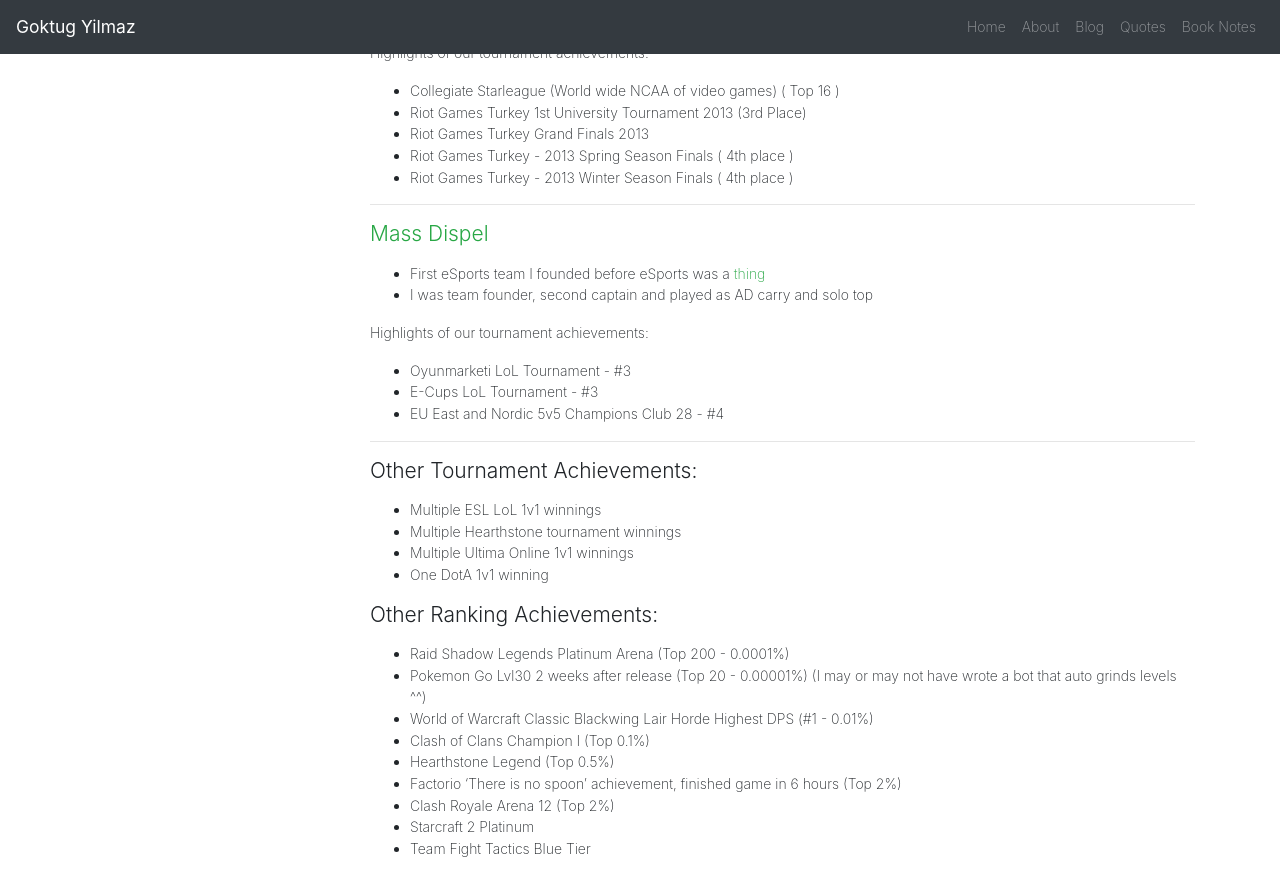
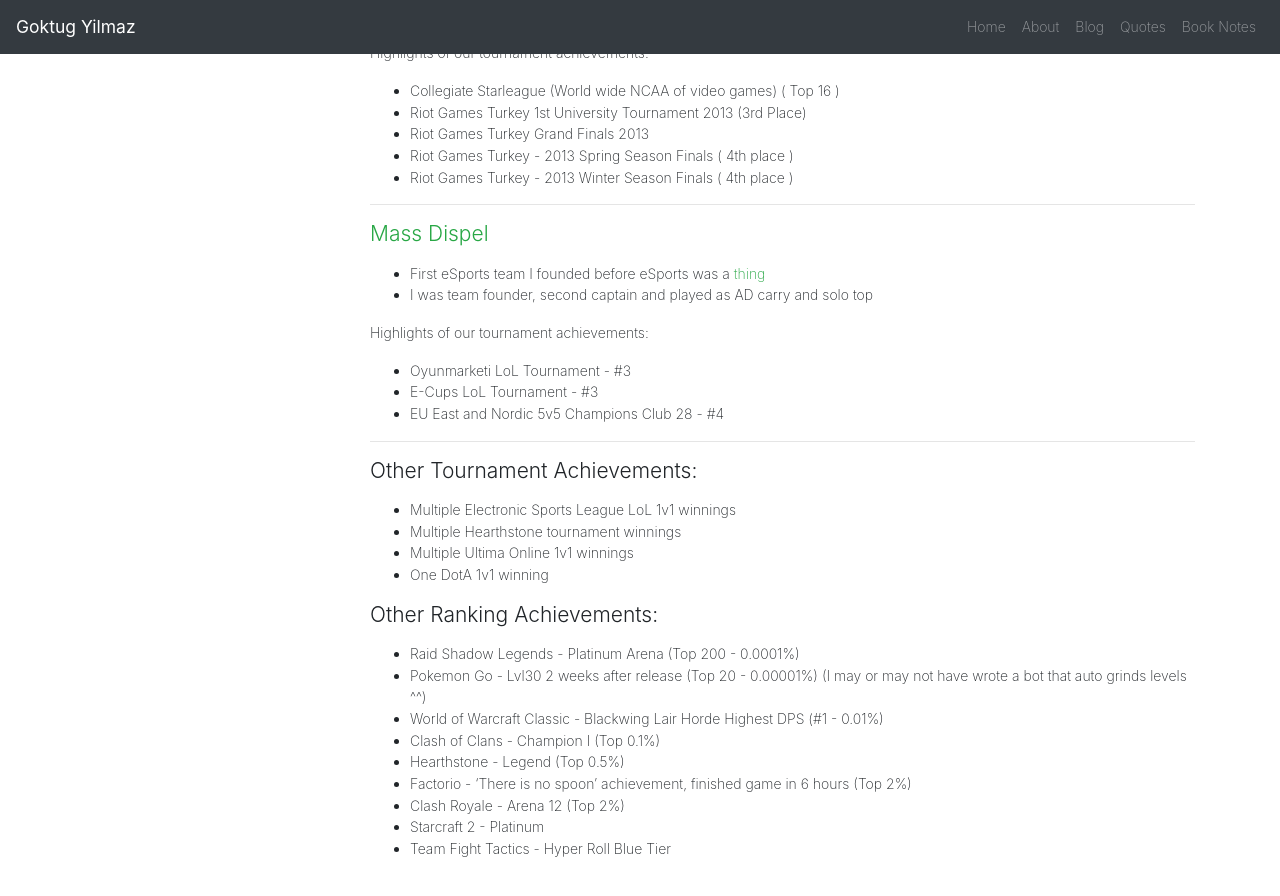
Before and after one commit to Esqarrouth/goktugyil.github.io, a Jekyll site: the page built from _pages/games.md, in a window 1280 px wide and 900 px high, scrolled down 1673 px. Shown: the top 896 px of the window. Built offline with Jekyll 4.4.1, drawn with Linux system fonts in a browser that asks for light colours; our own code applies the rules of GitHub Pages for plain Markdown files.

Commit message:
Update games.md

```diff
--- a/_pages/games.md
+++ b/_pages/games.md
@@ -99,18 +99,18 @@ Highlights of our tournament achievements:
 
 #### Other Tournament Achievements:
 
-- Multiple ESL LoL 1v1 winnings
+- Multiple Electronic Sports League LoL 1v1 winnings
 - Multiple Hearthstone tournament winnings
 - Multiple Ultima Online 1v1 winnings
 - One DotA 1v1 winning
 
 #### Other Ranking Achievements:
-- Raid Shadow Legends Platinum Arena (Top 200 - 0.0001%)
-- Pokemon Go Lvl30 2 weeks after release (Top 20 - 0.00001%) (I may or may not have wrote a bot that auto grinds levels ^^)
-- World of Warcraft Classic Blackwing Lair Horde Highest DPS (#1 - 0.01%)
-- Clash of Clans Champion I (Top 0.1%)
-- Hearthstone Legend (Top 0.5%)
-- Factorio 'There is no spoon' achievement, finished game in 6 hours (Top 2%)
-- Clash Royale Arena 12 (Top 2%)
-- Starcraft 2 Platinum
-- Team Fight Tactics Blue Tier
+- Raid Shadow Legends - Platinum Arena (Top 200 - 0.0001%)
+- Pokemon Go - Lvl30 2 weeks after release (Top 20 - 0.00001%) (I may or may not have wrote a bot that auto grinds levels ^^)
+- World of Warcraft Classic - Blackwing Lair Horde Highest DPS (#1 - 0.01%)
+- Clash of Clans - Champion I (Top 0.1%)
+- Hearthstone - Legend (Top 0.5%)
+- Factorio - 'There is no spoon' achievement, finished game in 6 hours (Top 2%)
+- Clash Royale - Arena 12 (Top 2%)
+- Starcraft 2 - Platinum
+- Team Fight Tactics - Hyper Roll Blue Tier
```
